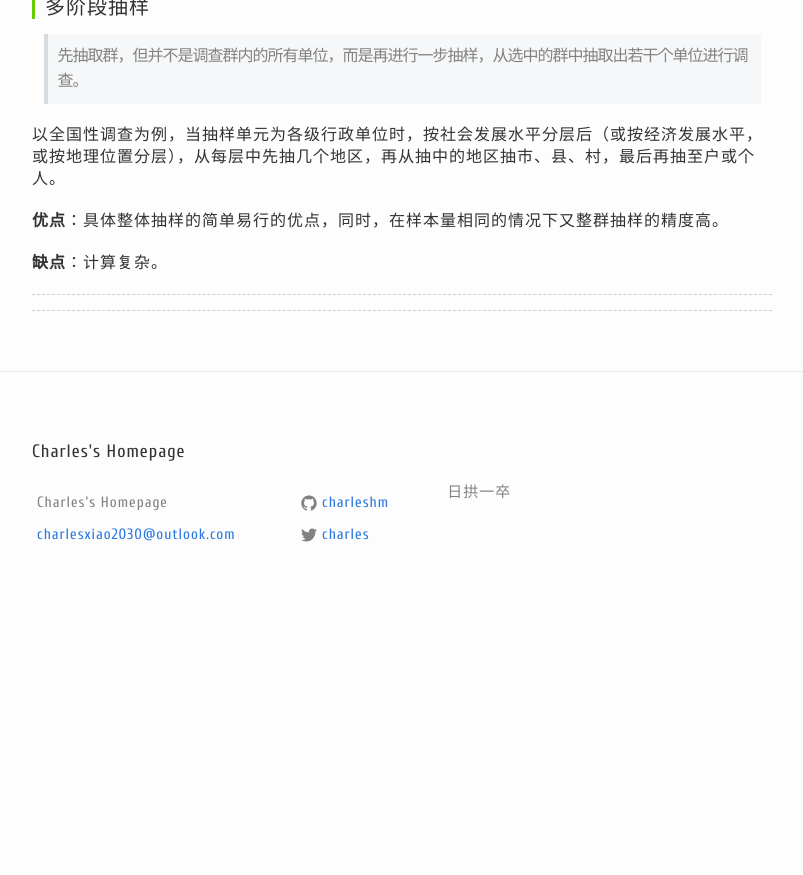
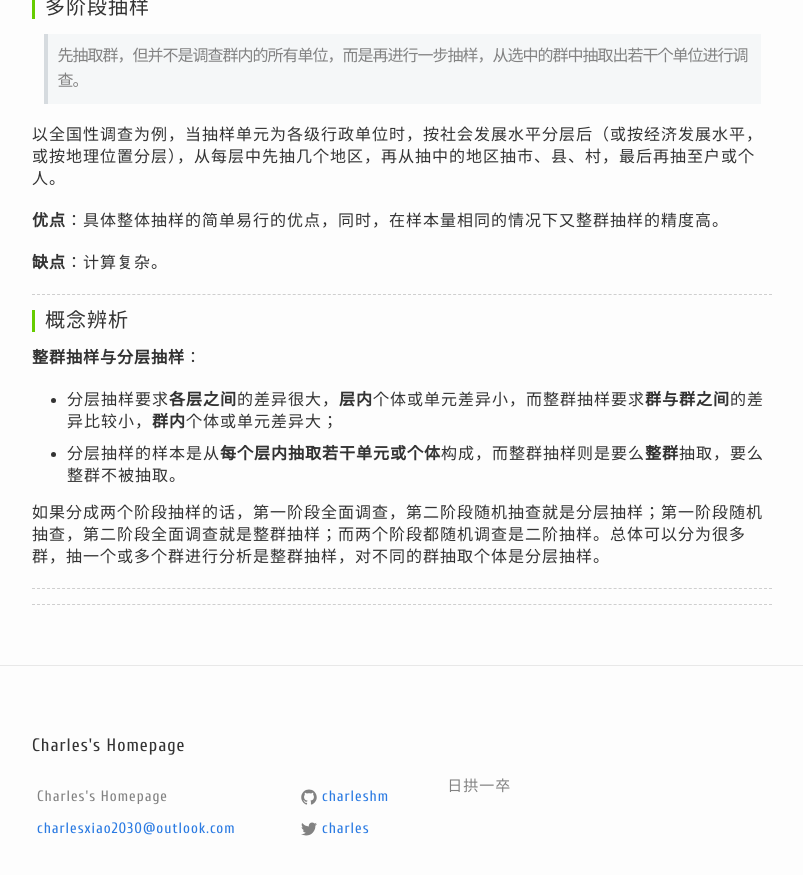
Before and after one commit to charleshm/charleshm.github.io, a Jekyll site: the page built from _posts/2016-03-30-Sampling.md, in a window 1280 px wide and 900 px high, scrolled down 1791 px. Shown: the top 875 px of the window, without its empty margins (238-1041 px from the left). Built offline with Jekyll 4.4.1, drawn with Linux system fonts in a browser that asks for light colours; formulas are drawn with MathJax 3; comment, search, counter and statistics services are not loaded; before the commit the page ends 2397 px from its top, so only the background shows below that.

Commit message:
Database

```diff
--- a/_posts/2016-03-30-Sampling.md
+++ b/_posts/2016-03-30-Sampling.md
@@ -59,6 +59,15 @@ categories: 统计学
 
 **缺点**：计算复杂。
 
+----------
+
+#### 概念辨析
+**整群抽样与分层抽样**：
+
+- 分层抽样要求**各层之间**的差异很大，**层内**个体或单元差异小，而整群抽样要求**群与群之间**的差异比较小，**群内**个体或单元差异大；
+- 分层抽样的样本是从**每个层内抽取若干单元或个体**构成，而整群抽样则是要么**整群**抽取，要么整群不被抽取。
+
+如果分成两个阶段抽样的话，第一阶段全面调查，第二阶段随机抽查就是分层抽样；第一阶段随机抽查，第二阶段全面调查就是整群抽样；而两个阶段都随机调查是二阶抽样。总体可以分为很多群，抽一个或多个群进行分析是整群抽样，对不同的群抽取个体是分层抽样。
 
 
   [1]: http://7xjbdi.com1.z0.glb.clouddn.com/sampling.png?imageView2/2/w/400
```
